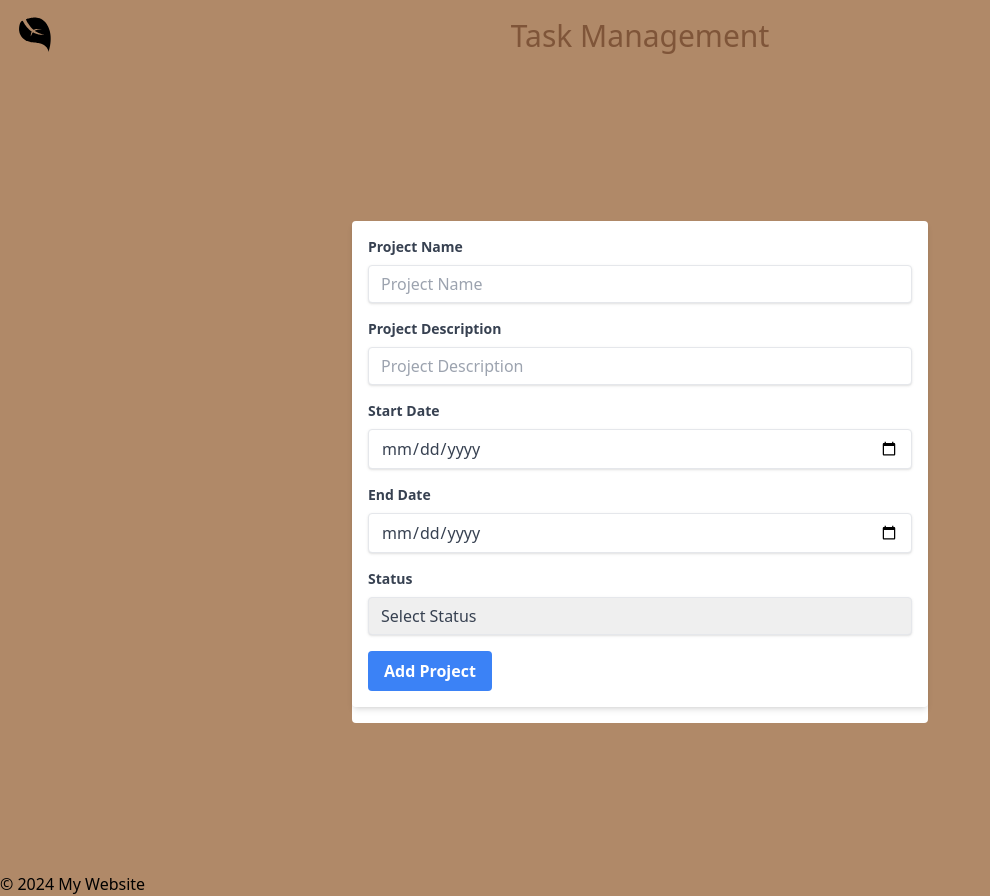
After one commit to True-Fox/An-Application-with-Raft-Consensus-Algorithm, a Flask app: page /add_project in a window 1280 px wide. The commit adds this page. Shown: the whole page, without its empty margins (0-990 px from the left). Run offline with Flask 3, Linux system fonts and the light colour scheme; a user stored in the database is signed in; some libraries are stand-ins or nearby versions.

Commit message:
Edit dashboard and create functionality to add projects

```diff
--- a/app.py
+++ b/app.py
@@ -1,15 +1,19 @@
 from flask import Flask, render_template, request, redirect, url_for, session
 from flask_mysqldb import MySQL
+from datetime import datetime
 import MySQLdb.cursors
 import re, random
+import os
+from dotenv import load_dotenv
 
+load_dotenv()
 
 app = Flask(__name__)
-app.secret_key = "s3cr34_14_5335MS"
-app.config['MYSQL_HOST'] = 'localhost'
-app.config['MYSQL_USER'] = 'ambhi'
-app.config['MYSQL_PASSWORD'] = 'ambhi'
-app.config['MYSQL_DB'] = 'task_mgmt'
+
+app.config['MYSQL_HOST'] = os.getenv('MYSQL_HOST')
+app.config['MYSQL_USER'] = os.getenv('MYSQL_USER')
+app.config['MYSQL_PASSWORD'] = os.getenv('MYSQL_PASSWORD')
+app.config['MYSQL_DB'] = os.getenv('MYSQL_DB')
 
 mysql = MySQL(app=app)
 
@@ -27,7 +31,7 @@ def login():
             session['loggedin'] = True
             session['id']=account['user_id']
             session['username']=account['username']
-            return render_template('index.html',username=session['username'])
+            return redirect(url_for('home'))
         else:
             msg = 'Incorrect username/password'
             print(msg)
@@ -68,11 +72,52 @@ def logout():
 
 @app.route('/home')
 def home():
-    if session:
-        return render_template("index.html", username=session['username'])
+    if session.get('loggedin'):
+        cursor = mysql.connection.cursor(MySQLdb.cursors.DictCursor)
+        cursor.execute("SELECT * FROM Projects")
+        projects = cursor.fetchall()
+        return render_template("index.html", username=session['username'], projects=projects)
+    else:
+        return url_for('login')
+
+@app.route("/tasks/<int:project_id>")
+def tasks(project_id):
+    if session.get('loggedin'):
+        # To be filled
+        return render_template("tasks.html")
     else:
         return render_template("login.html")
 
+@app.route("/add_project", methods=["POST", "GET"])
+def add_project():
+    msg = ''
+    if session.get('loggedin'):
+        if request.method == "POST":
+            project_name = request.form["project_name"]
+            project_description = request.form["project_description"]
+            start_date = request.form["start_date"]
+            end_date = request.form["end_date"]
+            status = request.form["status"]
+
+            # Convert start_date and end_date strings to datetime objects
+            start_date_obj = datetime.strptime(start_date, "%Y-%m-%d")
+            end_date_obj = datetime.strptime(end_date, "%Y-%m-%d")
+            current_date = datetime.now()
+
+            # Check if start date is not equal to current date and start date is greater than end date
+            if start_date_obj <= end_date_obj:
+                id = random.randint(1, 100)
+                cursor = mysql.connection.cursor()
+                cursor.execute("INSERT INTO Projects (project_id, project_name, project_description, start_date, end_date, status) VALUES (%s, %s, %s, %s, %s, %s)", (id, project_name, project_description, start_date, end_date, status))
+                mysql.connection.commit()
+                return redirect(url_for("home"))
+            else:
+                msg = "Invalid end date"
+                return render_template("add_project.html", msg = msg)
+        else:
+            return render_template("add_project.html", msg = '')
+    else:
+        return redirect(url_for('login'))
 
 if __name__ == "__main__":
     app.run(debug=True)
--- /dev/null
+++ b/task_mgmt/pyvenv.cfg
@@ -0,0 +1,5 @@
+home = C:\Users\ASUS\AppData\Local\Programs\Python\Python311
+include-system-site-packages = false
+version = 3.11.9
+executable = C:\Users\ASUS\PES1UG21CS620_PES1UG21CS621_PES1UG21CS659_PES1UG21CS662_Building-a-Task-Management-Application\task_mgmt\Scripts\python.exe
+command = C:\Users\ASUS\PES1UG21CS620_PES1UG21CS621_PES1UG21CS659_PES1UG21CS662_Building-a-Task-Management-Application\task_mgmt\Scripts\python.exe -m venv C:\Users\ASUS\PES1UG21CS620_PES1UG21CS621_PES1UG21CS659_PES1UG21CS662_Building-a-Task-Management-Application\task_mgmt
--- /dev/null
+++ b/templates/add_project.html
@@ -0,0 +1,45 @@
+{% extends "base.html" %}
+
+{% block title %}Login{% endblock %}
+
+{% block content %}
+<div class = "content flex items-center justify-center h-screen">
+<div class=" w-full max-w-xl bg-white rounded">
+    {% if msg %}
+        <div class="text-red-500">{{ msg }}</div>
+    {% endif %}
+    <form action="/add_project" method="post" class="shadow-md rounded p-4 mb-4">
+        <div class="mb-4">
+            <label class="block text-gray-700 text-sm font-bold mb-2" for="project_name">Project Name</label>
+            <input class="shadow appearance-none border rounded w-full py-2 px-3 text-gray-700 leading-tight focus:outline-none focus:shadow-outline" id="project_name" type="text" name="project_name" placeholder="Project Name" required>
+        </div>
+        <div class="mb-4">
+            <label class="block text-gray-700 text-sm font-bold mb-2" for="project_description">Project Description</label>
+            <input class="shadow appearance-none border rounded w-full py-2 px-3 text-gray-700 leading-tight focus:outline-none focus:shadow-outline" id="project_description" type="text" name="project_description" placeholder="Project Description" required>
+        </div>
+        <div class="mb-4">
+            <label class="block text-gray-700 text-sm font-bold mb-2" for="start_date">Start Date</label>
+            <input class="shadow appearance-none border rounded w-full py-2 px-3 text-gray-700 leading-tight focus:outline-none focus:shadow-outline" id="start_date" type="date" name="start_date" required>
+        </div>
+        <div class="mb-4">
+            <label class="block text-gray-700 text-sm font-bold mb-2" for="end_date">End Date</label>
+            <input class="shadow appearance-none border rounded w-full py-2 px-3 text-gray-700 leading-tight focus:outline-none focus:shadow-outline" id="end_date" type="date" name="end_date" required>
+        </div>
+        <div class="mb-4">
+            <label class="block text-gray-700 text-sm font-bold mb-2" for="status">Status</label>
+            <select class="shadow appearance-none border rounded w-full py-2 px-3 text-gray-700 leading-tight focus:outline-none focus:shadow-outline" id="status" name="status" required>
+                <option value="">Select Status</option>
+                <option value="in progress">In Progress</option>
+                <option value="completed">Completed</option>
+                <option value="pending">Pending</option>
+            </select>
+        </div>
+        <div class="flex items-center justify-between">
+            <button class="bg-blue-500 hover:bg-blue-700 text-white font-bold py-2 px-4 rounded focus:outline-none focus:shadow-outline" type="submit">Add Project</button>
+        </div>
+    </form>
+
+</div>
+</div>
+
+{% endblock %}
--- a/templates/base.html
+++ b/templates/base.html
@@ -21,10 +21,8 @@
 </header>
 <body class="bg-[#b08968]">
 
-    <div class="content flex items-center justify-center h-screen">
-        {% block content %}
-        {% endblock %}
-    </div>
+    {% block content %}
+    {% endblock %}
 
 </body>
 <footer>
```
Also changed, not shown: templates/index.html (+18 -5 lines), templates/tasks.html (added, +9 -0 lines), 12 other files.
